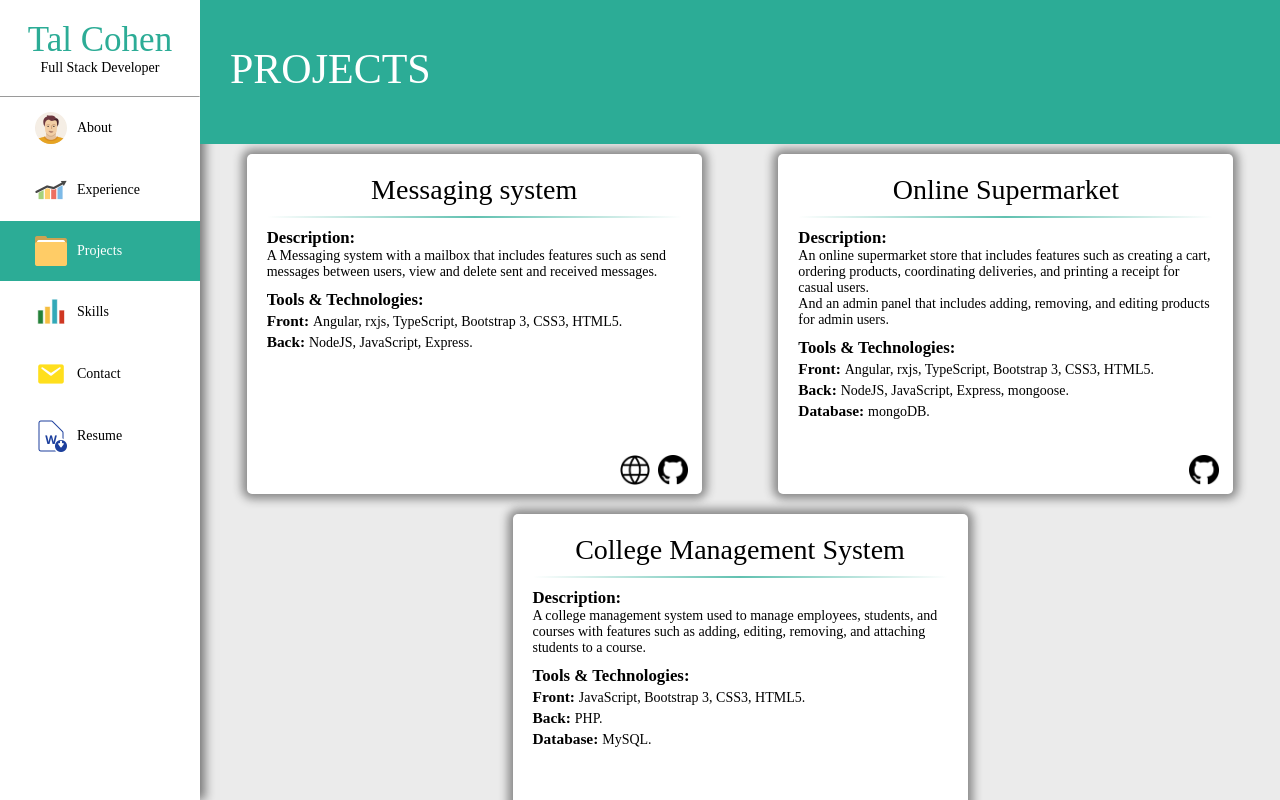
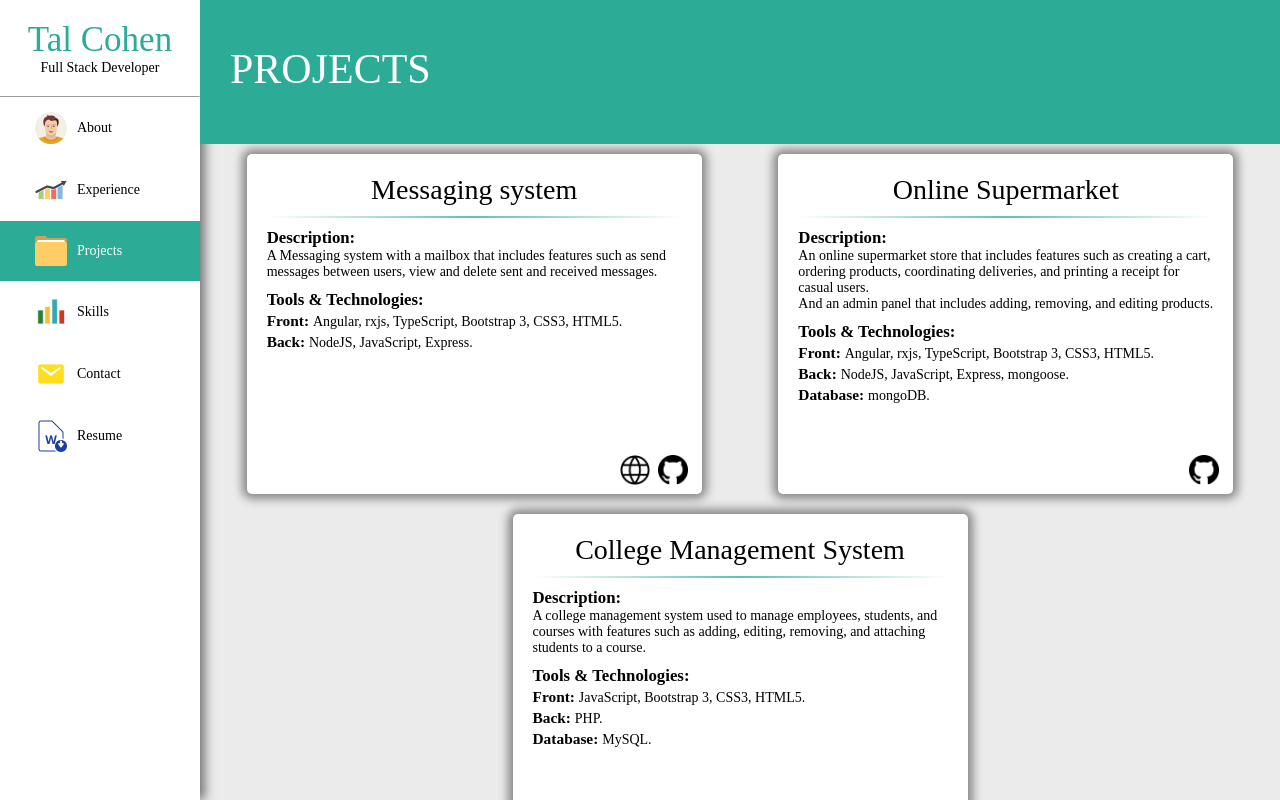
Before and after one commit to TalCohen2/portfolio, an Angular app in the folder client/: page /projects in a window 1280 px wide. Built offline with nearby package versions, Linux system fonts and the light colour scheme; a web font is replaced by a local one.

Commit message:
projects description update

```diff
--- a/client/src/app/content/projects/projects.component.ts
+++ b/client/src/app/content/projects/projects.component.ts
@@ -29,7 +29,7 @@ export class ProjectsComponent implements OnInit {
         Database:'mongoDB'
       },
       description:`An online supermarket store that includes features such as creating a cart, ordering products, coordinating deliveries, and printing a receipt for casual users.
-      And an admin panel that includes adding, removing, and editing products for admin users.`,
+      And an admin panel that includes adding, removing, and editing products.`,
       links: {
         github: 'https://github.com/TalCohen2/shopping-online',
       }
```
